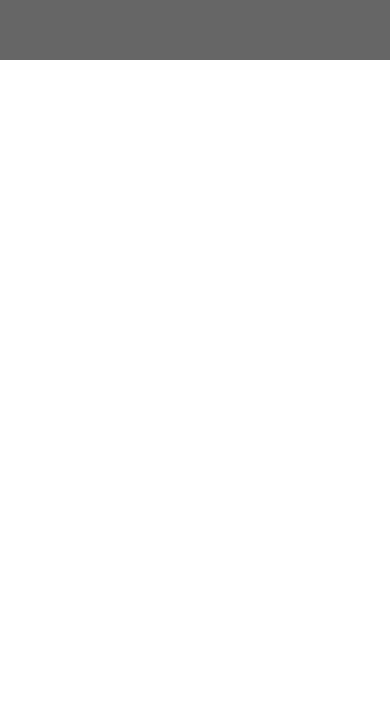
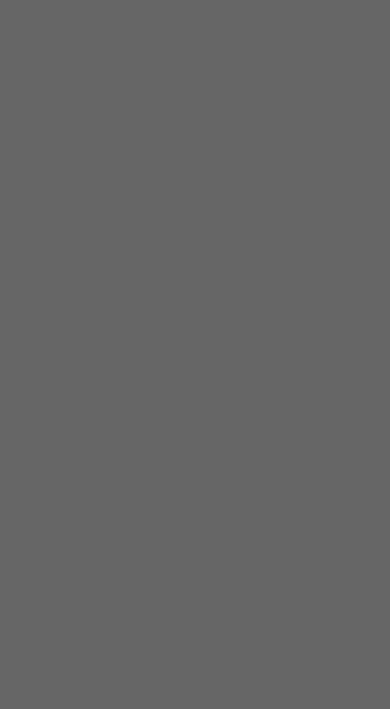
Before and after one commit to majabojarska/sound-tap, a website built with webpack: page src/index.html in a window 390 px wide. Shown: the part 135-848 px from the top of the page. Built offline with nearby package versions, Linux system fonts and the light colour scheme.

Commit message:
make responsive

```diff
--- a/src/main.css
+++ b/src/main.css
@@ -1,10 +1,21 @@
 canvas {
-    width: 100%;
-    background: #666;
+  width: 100%;
+  height: 100%;
+  /* margin: 0; */
+  /* padding: 0; */
+  background: #666;
 }
 
-body,
-html {
-    height: 100%;
-    margin: 0;
+* {
+  margin: 0;
+  padding: 0;
 }
+
+body {
+  position: absolute;
+  top: 0;
+  left: 0;
+  right: 0;
+  bottom: 0;
+  overflow: hidden;
+}
```
